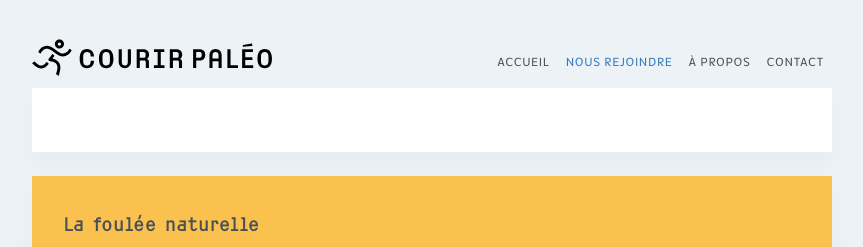
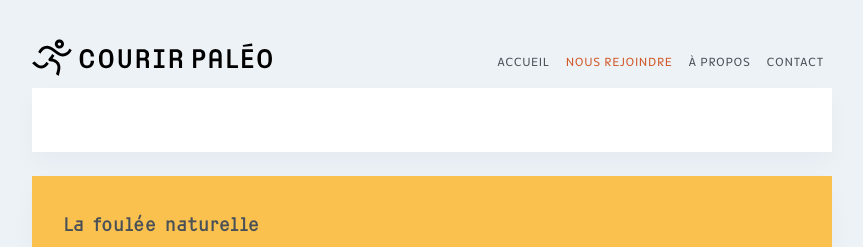
Before and after one commit to courirpaleo/courirpaleo.github.io, a Jekyll site: the page built from _pages/nous-rejoindre.md, in a window 1280 px wide. Shown: the top 247 px of the page, without its empty margins (208-1071 px from the left). Built offline with Jekyll 4.4.1, drawn with Linux system fonts in a browser that asks for light colours; some web fonts are replaced.

Commit message:
Update _custom.scss

```diff
--- a/_sass/_custom.scss
+++ b/_sass/_custom.scss
@@ -29,6 +29,14 @@
   margin-top: 25px;
 }
 
+.nav a {
+  font-family: 'brizeuxbold';
+  text-transform: uppercase;
+}
+nav ul li.active {
+color: #D15726;
+}
+
 body {
   font-family: 'paysage';
 }
```
